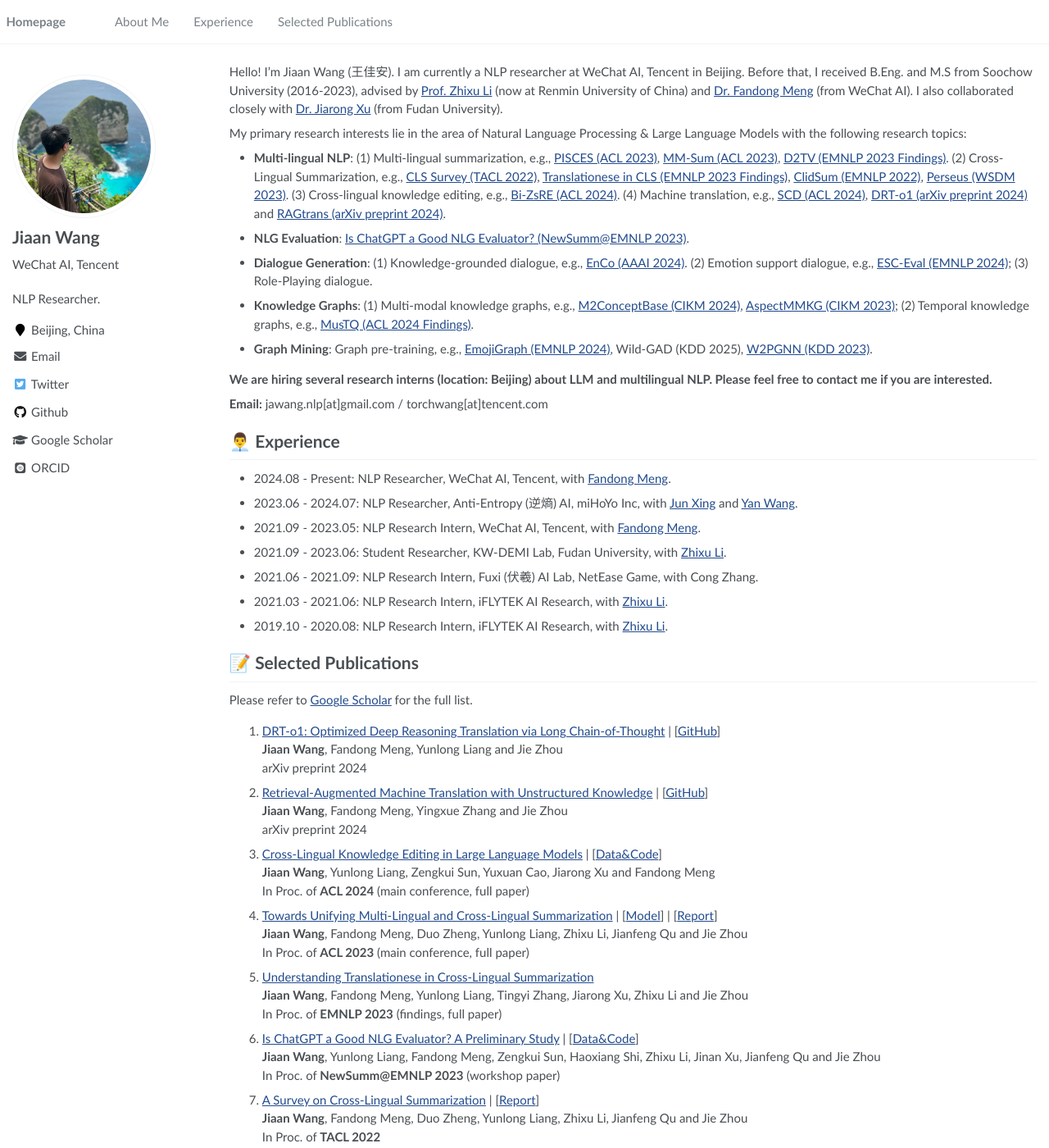
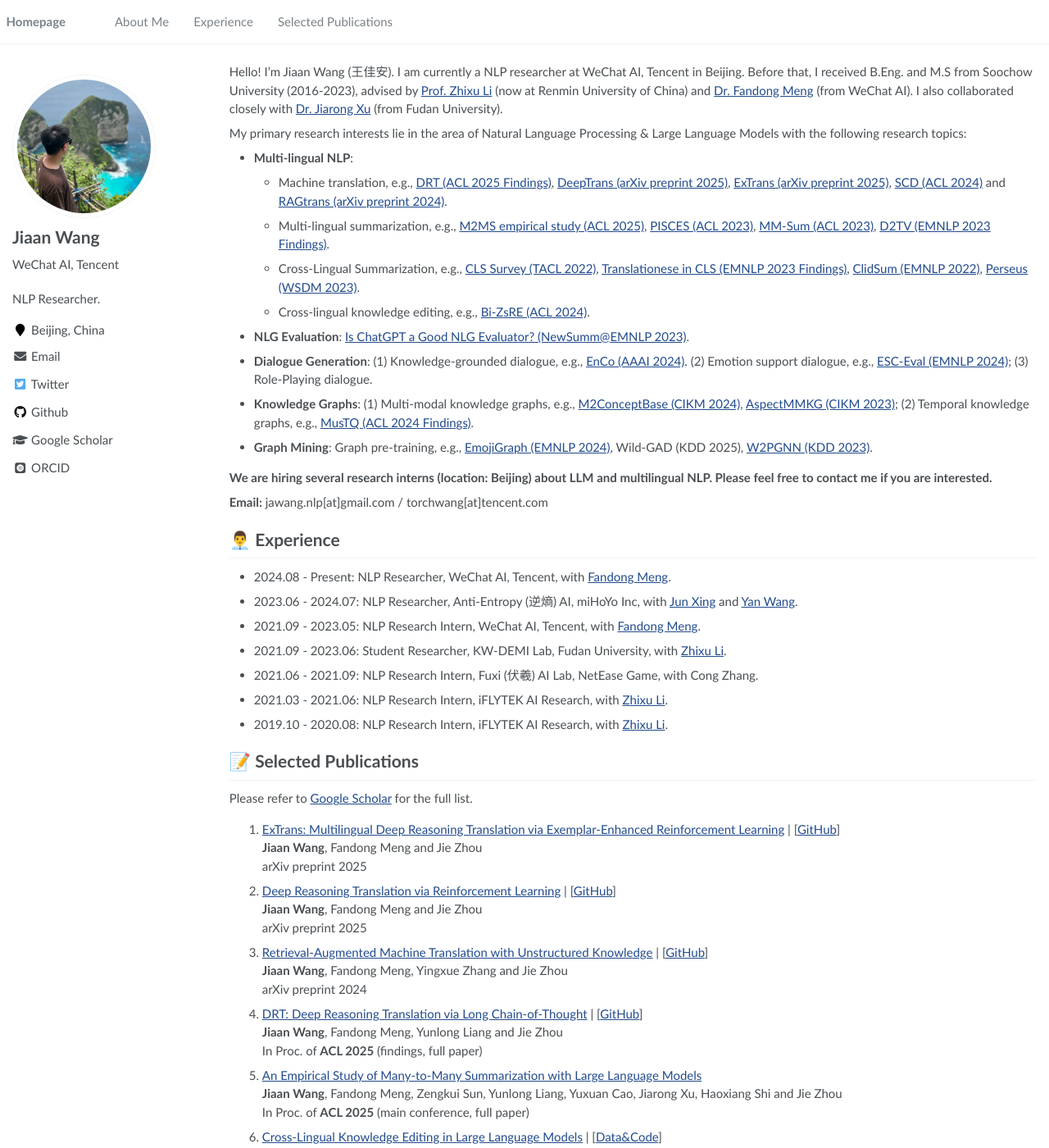
Before and after one commit to JiaanWang-academic/JiaanWang-academic.github.io, a Jekyll site: the page built from _pages/about.md, in a window 1280 px wide and 1400 px high. Shown: the whole window at 82% size. Built offline with Jekyll 4.4.1, drawn with Linux system fonts in a browser that asks for light colours; some web fonts are replaced; some of the changed text lies outside the part shown.

Commit message:
Update about.md

```diff
--- a/_pages/about.md
+++ b/_pages/about.md
@@ -14,10 +14,11 @@ Hello! I'm Jiaan Wang (王佳安). I am currently a NLP researcher at WeChat AI,
 
 My primary research interests lie in the area of Natural Language Processing & Large Language Models with the following research topics:
 - **Multi-lingual NLP**:
-(1) Multi-lingual summarization, e.g., [PISCES (ACL 2023)](https://arxiv.org/abs/2305.09220), [MM-Sum (ACL 2023)](https://arxiv.org/abs/2212.07672), [D2TV (EMNLP 2023 Findings)](https://arxiv.org/abs/2305.12767).
-(2) Cross-Lingual Summarization, e.g., [CLS Survey (TACL 2022)](https://arxiv.org/abs/2203.12515), [Translationese in CLS (EMNLP 2023 Findings)](https://arxiv.org/abs/2212.07220), [ClidSum (EMNLP 2022)](https://arxiv.org/abs/2202.05599), [Perseus (WSDM 2023)](https://arxiv.org/abs/2212.00586).
-(3) Cross-lingual knowledge editing, e.g., [Bi-ZsRE (ACL 2024)](https://arxiv.org/abs/2309.08952).
-(4) Machine translation, e.g., [SCD (ACL 2024)](https://aclanthology.org/2024.acl-long.588/), [DRT-o1 (arXiv preprint 2024)](https://arxiv.org/abs/2412.17498) and [RAGtrans (arXiv preprint 2024)](https://arxiv.org/abs/2412.04342).
+    - Machine translation, e.g., [DRT (ACL 2025 Findings)](https://arxiv.org/abs/2412.17498), [DeepTrans (arXiv preprint 2025)](https://arxiv.org/abs/2504.10187), [ExTrans (arXiv preprint 2025)](https://arxiv.org/abs/2505.12996), [SCD (ACL 2024)](https://aclanthology.org/2024.acl-long.588/) and [RAGtrans (arXiv preprint 2024)](https://arxiv.org/abs/2412.04342).
+    - Multi-lingual summarization, e.g., [M2MS empirical study (ACL 2025)](https://arxiv.org/abs/2505.12983), [PISCES (ACL 2023)](https://arxiv.org/abs/2305.09220), [MM-Sum (ACL 2023)](https://arxiv.org/abs/2212.07672), [D2TV (EMNLP 2023 Findings)](https://arxiv.org/abs/2305.12767).
+    - Cross-Lingual Summarization, e.g., [CLS Survey (TACL 2022)](https://arxiv.org/abs/2203.12515), [Translationese in CLS (EMNLP 2023 Findings)](https://arxiv.org/abs/2212.07220), [ClidSum (EMNLP 2022)](https://arxiv.org/abs/2202.05599), [Perseus (WSDM 2023)](https://arxiv.org/abs/2212.00586).
+    - Cross-lingual knowledge editing, e.g., [Bi-ZsRE (ACL 2024)](https://arxiv.org/abs/2309.08952).
+
 - **NLG Evaluation**: [Is ChatGPT a Good NLG Evaluator? (NewSumm@EMNLP 2023)](https://arxiv.org/abs/2303.04048).
 - **Dialogue Generation**: (1) Knowledge-grounded dialogue, e.g., [EnCo (AAAI 2024)](https://arxiv.org/abs/2401.04361).
 (2) Emotion support dialogue, e.g., [ESC-Eval (EMNLP 2024)](https://arxiv.org/abs/2406.14952);
@@ -43,12 +44,21 @@ My primary research interests lie in the area of Natural Language Processing & L
 
 # 📝 Selected Publications
 Please refer to [Google Scholar](https://scholar.google.com/citations?user=5S8h7qAAAAAJ) for the full list.
-1. [DRT-o1: Optimized Deep Reasoning Translation via Long Chain-of-Thought](https://arxiv.org/abs/2412.17498) \| [[GitHub](https://github.com/krystalan/DRT-o1)]
-**Jiaan Wang**, Fandong Meng, Yunlong Liang and Jie Zhou
-arXiv preprint 2024
+1. [ExTrans: Multilingual Deep Reasoning Translation via Exemplar-Enhanced Reinforcement Learning](https://arxiv.org/abs/2505.12996) \| [[GitHub](https://github.com/krystalan/DRT)]
+**Jiaan Wang**, Fandong Meng and Jie Zhou
+arXiv preprint 2025
+1. [Deep Reasoning Translation via Reinforcement Learning](https://arxiv.org/abs/2504.10187) \| [[GitHub](https://github.com/krystalan/DRT)]
+**Jiaan Wang**, Fandong Meng and Jie Zhou
+arXiv preprint 2025
 1. [Retrieval-Augmented Machine Translation with Unstructured Knowledge](https://arxiv.org/abs/2412.04342) \| [[GitHub](https://github.com/krystalan/RAGtrans)]
 **Jiaan Wang**, Fandong Meng, Yingxue Zhang and Jie Zhou
 arXiv preprint 2024
+1. [DRT: Deep Reasoning Translation via Long Chain-of-Thought](https://arxiv.org/abs/2412.17498) \| [[GitHub](https://github.com/krystalan/DRT)]
+**Jiaan Wang**, Fandong Meng, Yunlong Liang and Jie Zhou
+In Proc. of **ACL 2025** (findings, full paper)
+1. [An Empirical Study of Many-to-Many Summarization with Large Language Models](https://arxiv.org/abs/2505.12983)
+**Jiaan Wang**, Fandong Meng, Zengkui Sun, Yunlong Liang, Yuxuan Cao, Jiarong Xu, Haoxiang Shi and Jie Zhou
+In Proc. of **ACL 2025** (main conference, full paper)
 1. [Cross-Lingual Knowledge Editing in Large Language Models](https://arxiv.org/abs/2309.08952) \| [[Data&Code](https://github.com/krystalan/Bi_ZsRE)]
 **Jiaan Wang**, Yunlong Liang, Zengkui Sun, Yuxuan Cao, Jiarong Xu and Fandong Meng
 In Proc. of **ACL 2024** (main conference, full paper)
@@ -73,7 +83,7 @@ In Proc. of **AAAI 2024** (full paper)
 
 
 # 🗞️ Academic Services
-- Area Chair: ACL Rolling Review (2024-)
+- Area Chair: ACL Rolling Review (2024-2025), NeurIPS 2025
 - PC Member: ACL Rolling Review (2022-2024), ACL (2023-2024), KDD 2023, EMNLP (2022-2024), NAACL 2024, EACL 2024, COLING (2022, 2024, 2025), CoNLL (2023-2024), ICANN (2021, 2023), SDM 2024, ICIRA 2023
 - Journal Reviewer: Journal of Artificial Intelligence Research (JAIR)
 
```
